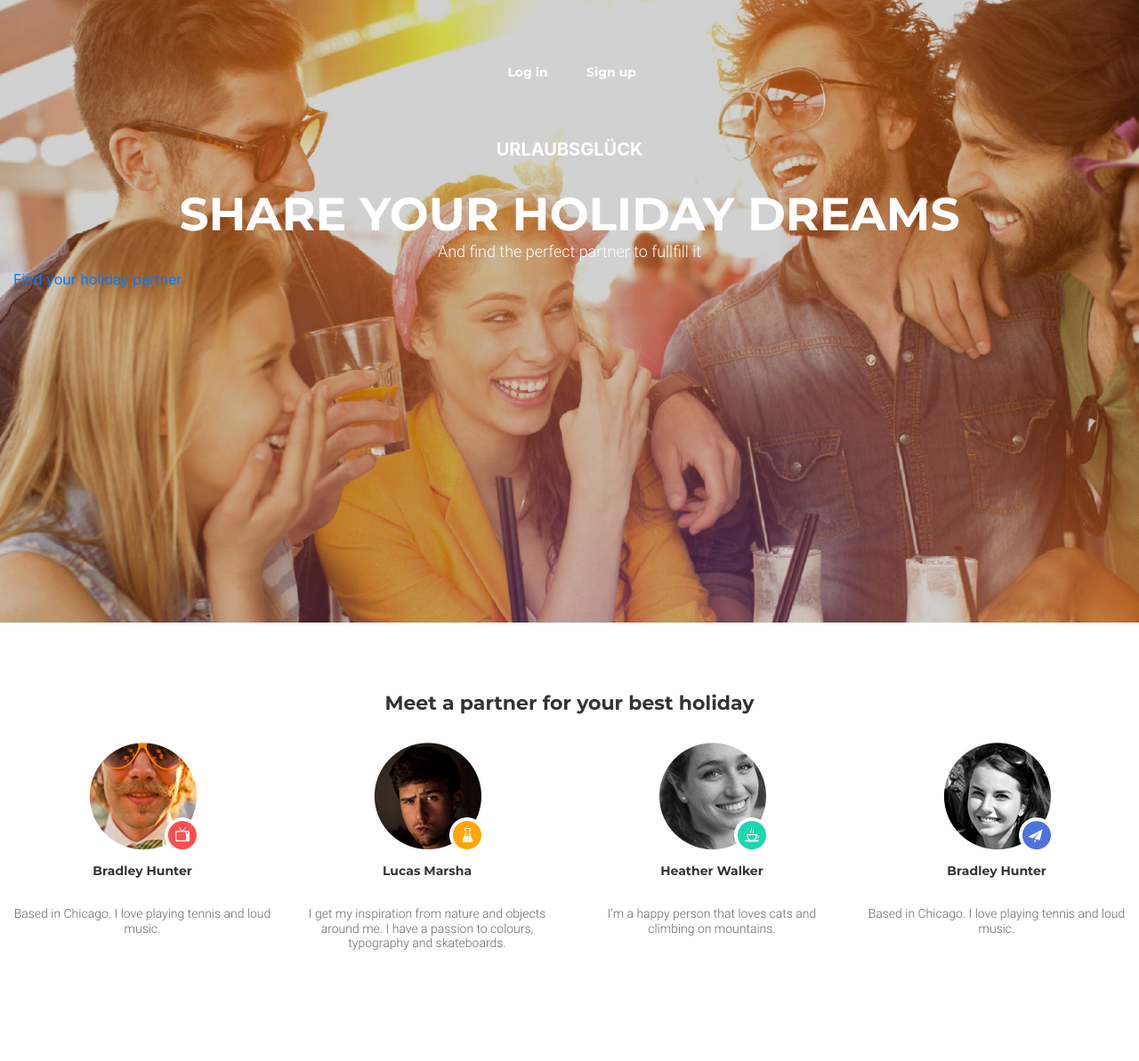
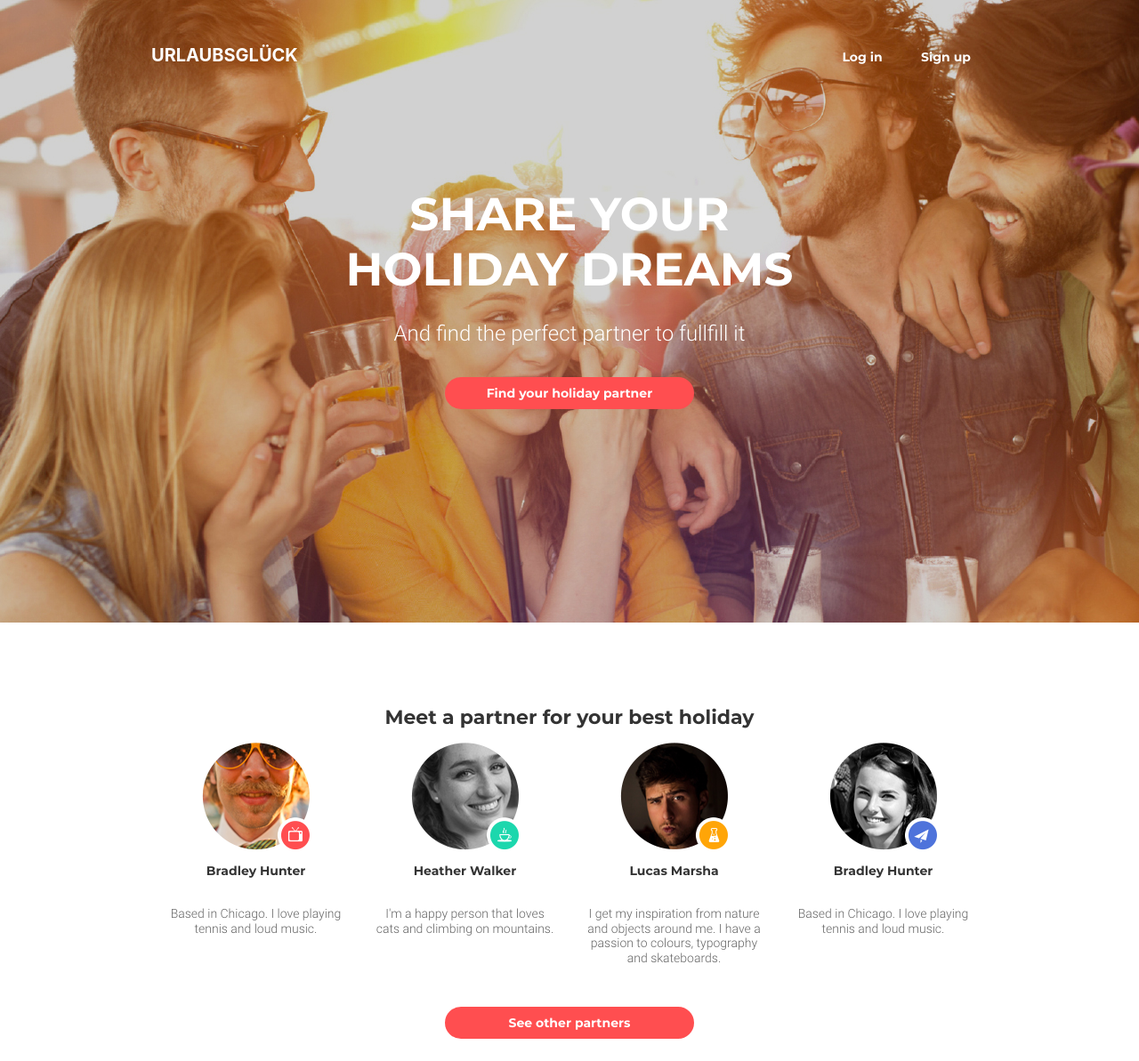
Before and after one commit to yourockit/goit-fe-course, a plain HTML site: page html-css/module-09-hw/index.html in a window 1280 px wide. Shown: the whole page at 89% size. Before the commit the page ends 1115 px from the top, so only its background shows below. Drawn offline with nearby package versions, Linux system fonts and the light colour scheme.

Commit message:
m-09-hw-full

```diff
--- a/html-css/module-09-hw/css/style.css
+++ b/html-css/module-09-hw/css/style.css
@@ -1,3 +1,12 @@
+.row {
+    margin: 0;
+}
+
+.wrap__header {
+    max-width: 350px;
+    margin: auto;
+}
+
 .header {
     height: 540px;
     background-image: url(../img/background.jpg);
@@ -5,12 +14,12 @@
     background-size: cover;
 }
 
-.box__logo {
+.box__nav {
     display: flex;
     flex-direction: column;
     align-items: center;
     justify-content: space-between;
-    padding-top: 5%;
+    padding: 5% 35px 0 35px;
     height: 180px;
     margin-bottom: 30px;
 }
@@ -55,6 +64,15 @@ h1 {
     margin: 0;
 }
 
+.box__item {
+    display: flex;
+    flex-direction: column;
+    align-items: center;
+    justify-content: space-between;
+    height: 177px;
+    margin: auto;
+}
+
 .share {
     font-size: 30px;
     font-family: "Montserrat";
@@ -73,10 +91,10 @@ h1 {
     line-height: 1.2;
     text-align: center;
     font-weight: 300;
-    min-width: 230px;
+    width: 230px;
 }
 
-.find-button>a {
+.wrap__button>a {
     display: flex;
     align-items: center;
     justify-content: center;
@@ -91,13 +109,17 @@ h1 {
     border: 2px solid rgb(255, 78, 80);
     border-radius: 20px;
     background-color: rgb(255, 78, 80);
-    margin: 0 auto 25px;
+    margin: auto;
     transition: 0.2s;
 }
 
-.find-button>a:hover {
+.wrap__button>a:hover {
     transition: 0.2s;
     background-color: transparent;
+}
+
+main {
+    margin: 0 auto 25px;
 }
 
 .section-meet {
@@ -111,19 +133,17 @@ h1 {
     font-weight: bold;
     line-height: 1.2;
     text-align: center;
-    /* margin: auto; */
-    min-width: 260px;
+    max-width: 270px;
+    margin: auto;
 }
 
 .box {
     display: flex;
     flex-direction: column;
-    /* justify-content: space-around; */
     align-items: center;
-    /* height: 230px; */
-    /* width: 220px; */
+    max-width: 225px;
     padding: 15px 0 30px;
-    margin: auto;
+    margin: 0 auto;
 }
 
 .img {
@@ -200,9 +220,44 @@ h1 {
         height: 700px;
         background-image: url(../img/bg480.jpg);
     }
+    .wrap__header {
+        max-width: 768px;
+        margin: auto;
+    }
     .share {
         font-size: 52px;
         line-height: 1.2;
+        min-width: 510px;
+    }
+    .box__nav {
+        display: flex;
+        flex-direction: row-reverse;
+        align-items: baseline;
+    }
+    .box__item {
+        height: 250px;
+    }
+    .find {
+        width: inherit;
+        font-size: 24px;
+    }
+    main {
+        width: 768px;
+    }
+    .meet {
+        max-width: 100%;
+    }
+    .wrapper1 {
+        order: 1;
+    }
+    .wrapper2 {
+        order: 3;
+    }
+    .wrapper3 {
+        order: 2;
+    }
+    .wrapper4 {
+        order: 4;
     }
 }
 
@@ -210,4 +265,15 @@ h1 {
     .header {
         background-image: url(../img/bg768.jpg);
     }
+    .wrap__header {
+        max-width: 940px;
+        margin: auto;
+    }
+    .box__nav {
+        padding-left: 0;
+        padding-right: 0;
+    }
+    main {
+        width: 940px;
+    }
 }
--- a/html-css/module-09-hw/index.html
+++ b/html-css/module-09-hw/index.html
@@ -15,8 +15,9 @@
 <body>
     <header>
         <div class="container-fluid header">
+            <div class="wrap__header">
                 <div class="row">
-                <div class="col-12 box__logo">
+                    <div class="col-12 col-md-12 col-lg-12 box__nav">
                         <div class="buttons">
                             <a href="#">Log in</a>
                             <a href="#">Sign up</a>
@@ -26,8 +27,8 @@
                         </div>
                     </div>
                 </div>
-            <div class="row">
-                <div class="col-12 header-item">
+                <div class="row  justify-content-center">
+                    <div class="col-12 col-md-8 col-lg-7 p-0">
                         <div class="box__item">
                             <div class="wrap__share">
                                 <h3 class="share">Share your holiday dreams</h3>
@@ -36,7 +37,8 @@
                                 <h3 class="find">And find the perfect partner to fullfill it</h3>
                             </div>
                             <div class="wrap__button">
-                            <a href="#wrap">Find your holiday partner</a>
+                                <a class="button" href="#wrap">Find your holiday partner</a>
+                            </div>
                         </div>
                     </div>
                 </div>
@@ -44,21 +46,21 @@
         </div>
     </header>
     <main>
-        <div class="container-fluid">
+        <div class="container p-0">
             <div class="row">
                 <div class="col-12 section-meet">
                     <div class="row sub-row justify-content-center align-items-end">
-                        <div class="col-10 p-0">
+                        <div class="col-12 col-md-8 col-lg-6 p-0">
                             <p class="meet">Meet a partner for your best holiday</p>
                         </div>
                     </div>
                 </div>
             </div>
             <div class="row justify-content-center">
-                <div class="col-12 col-md-8 col-lg-12">
+                <div class="col-12 col-md-8 col-lg-12 p-0">
                     <div class="partners">
                         <div class="row justify-content-center">
-                            <div class="col-10 col-md-5 col-lg-3">
+                            <div class="col-10 col-md-5 col-lg-3 wrapper1">
                                 <div class="box" id="wrap">
                                     <div class="img img1-status">
                                         <img src="img/partner1.png" alt="">
@@ -67,7 +69,7 @@
                                     <p class="summary">Based in Chicago. I love playing tennis and loud music.</p>
                                 </div>
                             </div>
-                            <div class="col-10 col-md-5 col-lg-3">
+                            <div class="col-10 col-md-5 col-lg-3 wrapper2">
                                 <div class="box">
                                     <div class="img img2-status">
                                         <img src="img/partner2.png" alt="">
@@ -76,7 +78,7 @@
                                     <p class="summary">I get my inspiration from nature and objects around me. I have a passion to colours, typography and skateboards.</p>
                                 </div>
                             </div>
-                            <div class="col-10 col-md-5 col-lg-3">
+                            <div class="col-10 col-md-5 col-lg-3 wrapper3">
                                 <div class="box">
                                     <div class="img img3-status">
                                         <img src="img/partner3.png" alt="">
@@ -85,7 +87,7 @@
                                     <p class="summary">I'm a happy person that loves cats and climbing on mountains.</p>
                                 </div>
                             </div>
-                            <div class="col-10 col-md-5 col-lg-3">
+                            <div class="col-10 col-md-5 col-lg-3 wrapper4">
                                 <div class="box">
                                     <div class="img img4-status">
                                         <img src="img/partner4.png" alt="">
@@ -98,6 +100,11 @@
                     </div>
                 </div>
             </div>
+            <div class="row">
+                <div class="col-12 wrap__button">
+                    <a class="button bottom" href="#">See other partners</a>
+                </div>
+            </div>
         </div>
     </main>
 
```
Lines whose indentation alone changed are shown as unchanged.
